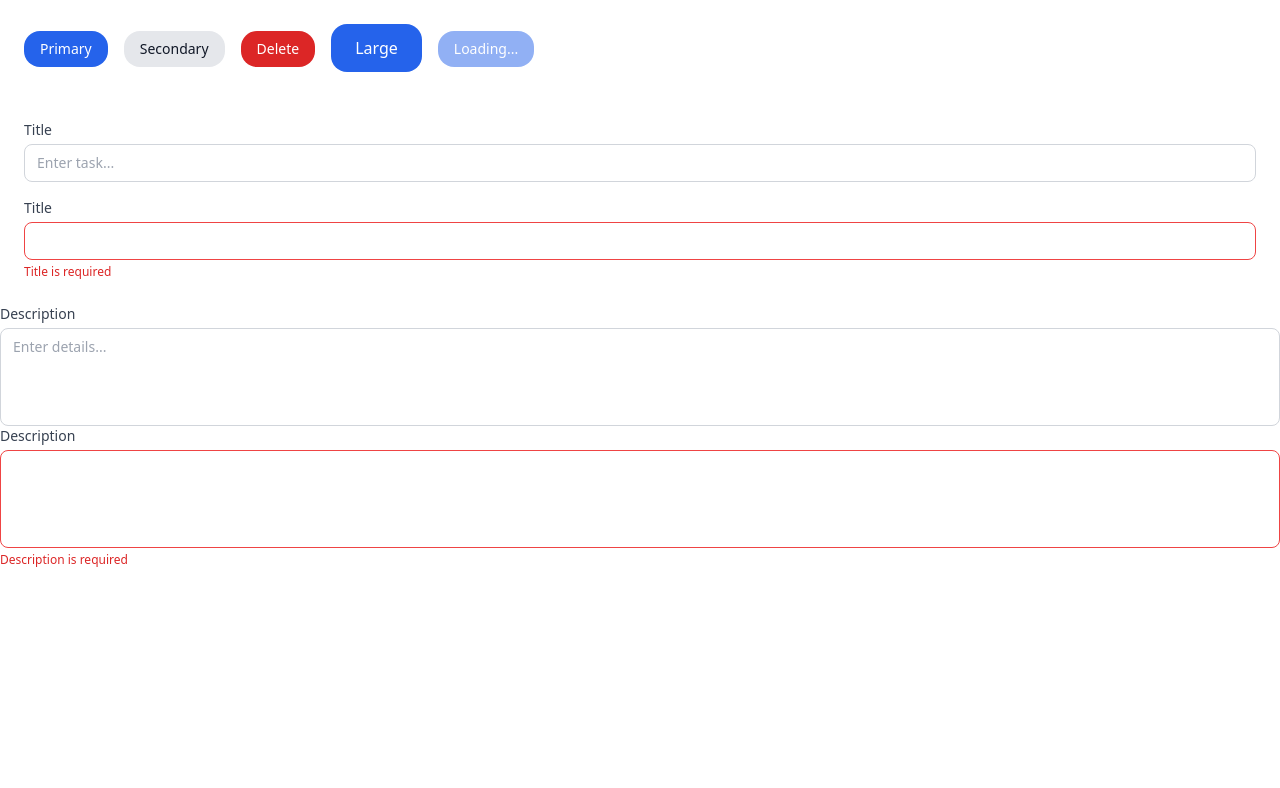
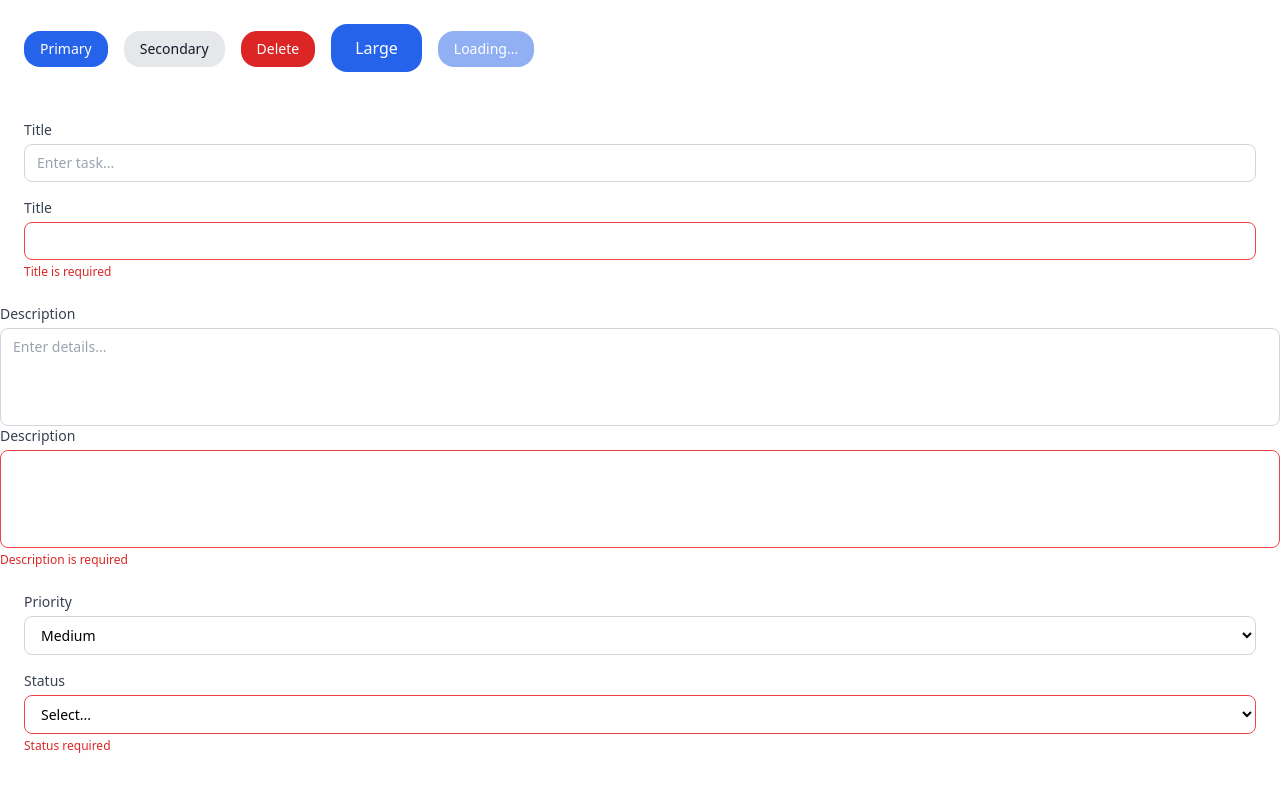
Before and after one commit to sridharRavi/task-app, a React (Vite) app: page / in a window 1280 px wide. Shown: the top 788 px of the page. Built offline with nearby package versions, Linux system fonts and the light colour scheme.

Commit message:
Add Select as a Reusable component

```diff
--- a/src/App.tsx
+++ b/src/App.tsx
@@ -2,6 +2,7 @@
 import { Button } from './components/ui/Button';
 import { TextInput } from './components/ui/TextInput/TextInput';
 import { TextArea } from './components/ui/TextArea';
+import { Select } from './components/ui/Select/Select';
 
 function App() {
 
@@ -28,6 +29,28 @@
         label="Description"
         error="Description is required"
       />
+    <div className="p-6 space-y-4">
+      <Select
+        label="Priority"
+        options={[
+          { label: "Low", value: "low" },
+          { label: "Medium", value: "medium" },
+          { label: "High", value: "high" },
+        ]}
+        value="medium"
+        onChange={(val) => console.log(val)}
+      />
+
+      <Select
+        label="Status"
+        error="Status required"
+        options={[
+          { label: "Backlog", value: "backlog" },
+          { label: "In Progress", value: "in-progress" },
+          { label: "Done", value: "done" },
+        ]}
+      />
+    </div>
     </>
   );
 }
--- /dev/null
+++ b/src/components/ui/Select/Select.tsx
@@ -0,0 +1,70 @@
+import { forwardRef, useId } from "react";
+import type { SelectProps } from "./select.types";
+
+export const Select = forwardRef<HTMLSelectElement, SelectProps>(
+  (
+    {
+      label,
+      error,
+      options,
+      value,
+      onChange,
+      placeholder = "Select...",
+      id,
+    },
+    ref
+  ) => {
+    const generatedId = useId();
+    const selectId = id || generatedId;
+    const errorId = `${selectId}-error`;
+
+    return (
+      <div className="flex flex-col gap-1">
+        {label && (
+          <label
+            htmlFor={selectId}
+            className="text-sm font-medium text-gray-700"
+          >
+            {label}
+          </label>
+        )}
+
+        <select
+          ref={ref}
+          id={selectId}
+          value={value || ""}
+          onChange={(e) => onChange?.(e.target.value)}
+          className={`
+            border rounded-lg px-3 py-2 text-sm bg-white
+            focus:outline-none focus:ring-2
+            ${
+              error
+                ? "border-red-500 focus:ring-red-500"
+                : "border-gray-300 focus:ring-blue-500"
+            }
+          `}
+          aria-invalid={!!error}
+          aria-describedby={error ? errorId : undefined}
+        >
+          <option value="" disabled>
+            {placeholder}
+          </option>
+
+          {options.map((opt) => (
+            <option key={opt.value} value={opt.value}>
+              {opt.label}
+            </option>
+          ))}
+        </select>
+
+        {error && (
+          <span id={errorId} className="text-xs text-red-600">
+            {error}
+          </span>
+        )}
+      </div>
+    );
+  }
+);
+
+Select.displayName = "Select";
```
Also changed, not shown: src/components/ui/Select/select.types.ts (added, +17 -0 lines), src/components/ui/Select/index.ts (added).
